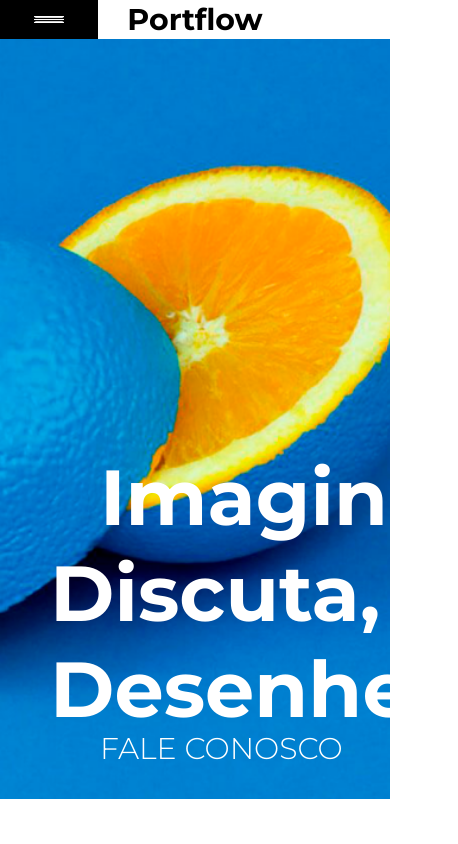
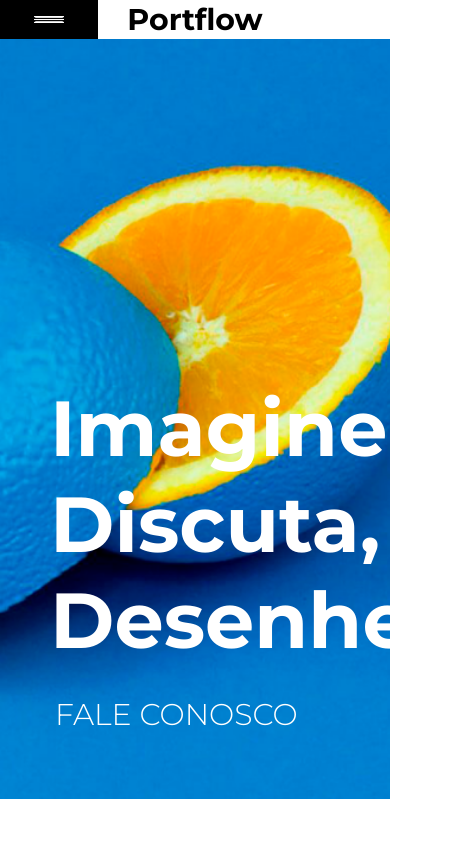
Before and after one commit to KauanJonatas/PortFlow, a plain HTML site: page index.html in a window 390 px wide. Shown: the top 844 px of the page, 458 px wide, since content can reach past the window. Drawn offline with Linux system fonts and the light colour scheme.

Commit message:
talkWithUs Correction

```diff
--- a/style.css
+++ b/style.css
@@ -247,6 +247,10 @@ footer {
         background-image: url(imagens/CropBanner.png);
     }
 
+    .indentP{
+        text-indent: 50px;
+    }
+
     .space{
         text-indent: 50px;
     }
@@ -259,6 +263,8 @@ footer {
     }
 
     .talkWithUs {
+        height: 20vh;
+        text-indent: 55px;
         align-items: center;
     }
 
```
